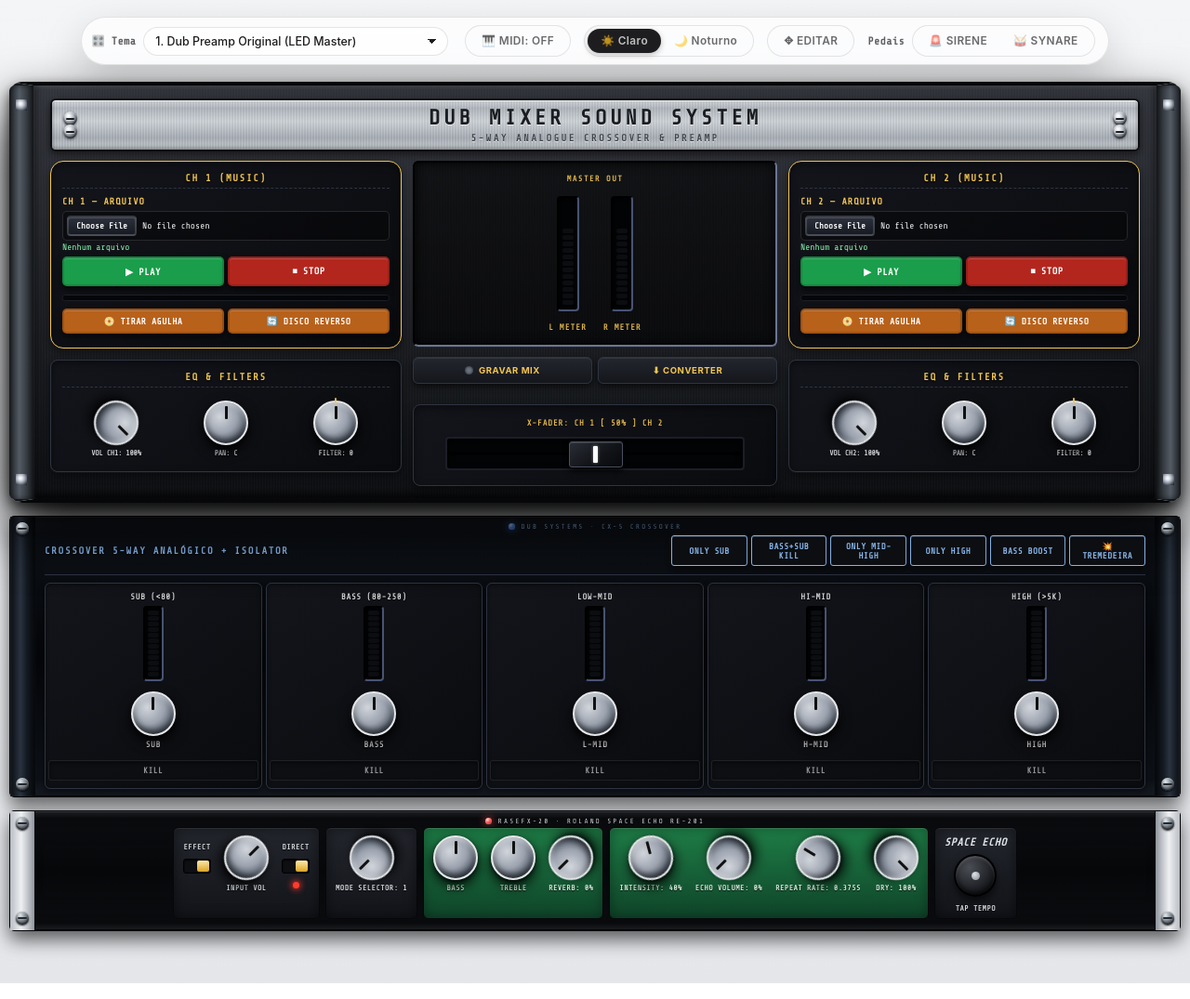
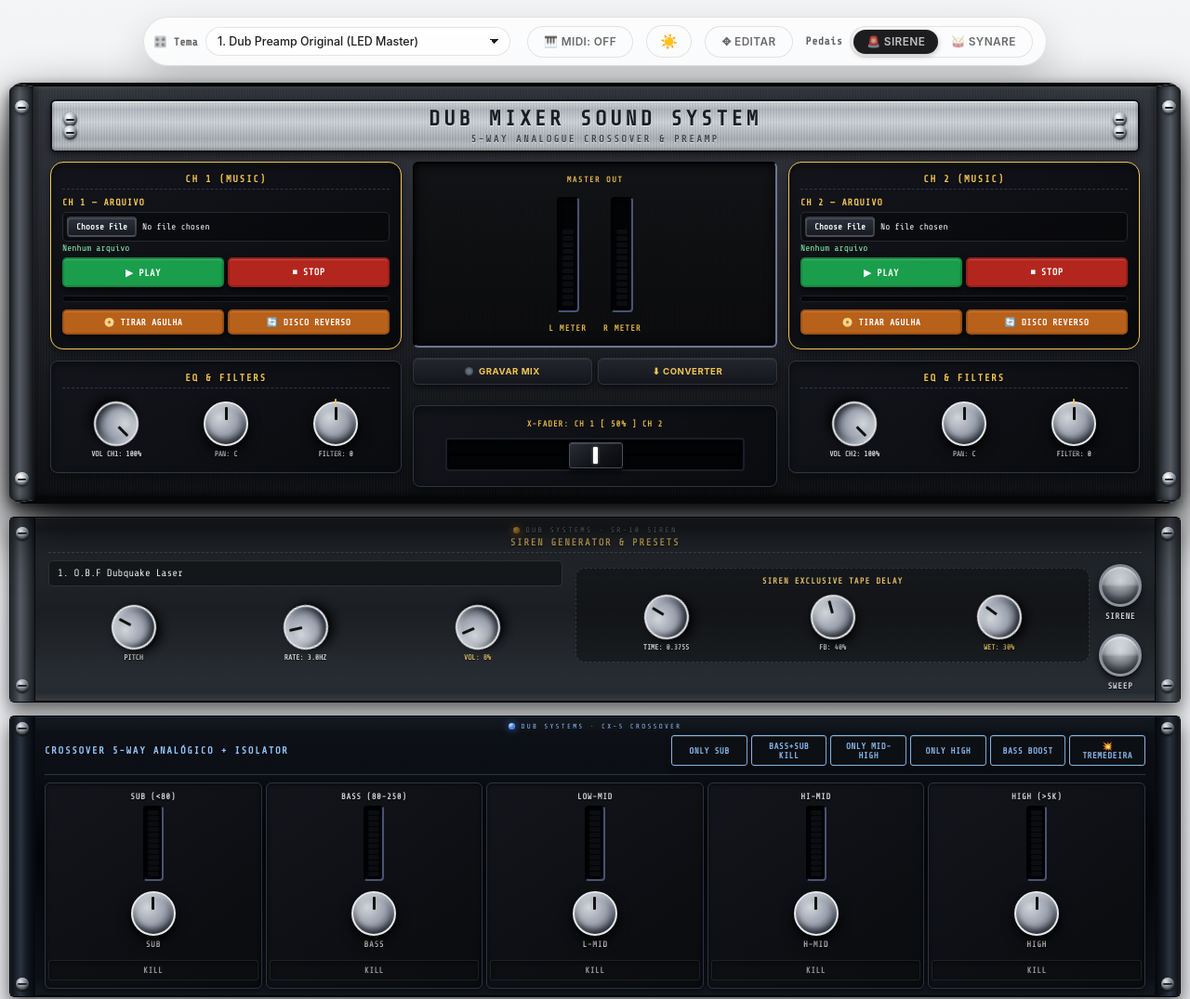
Before and after one commit to hroderik/dub-sound-system-studio, a plain HTML site: page frontend/index.html in a window 1280 px wide. Shown: the top 1075 px of the page at 93% size. Drawn offline with nearby package versions, Linux system fonts and the light colour scheme.

Commit message:
Orelhas do gabinete com 2 rebites de verdade por lado; tema vira botao unico de emoji (troca icone ao clicar); SIRENE visivel por padrao; README sincronizado

```diff
--- a/frontend/index.html
+++ b/frontend/index.html
@@ -599,6 +599,8 @@
         }
         .segmented button:hover { opacity: 0.9; color: inherit; }
         .segmented button.active { background: var(--toolbar-text); color: var(--toolbar-bg); opacity: 1; box-shadow: 0 2px 6px rgba(0,0,0,0.25); }
+        /* Botao unico do tema (estilo iPhone): so o emoji, troca de icone ao clicar */
+        .segmented button#bgToggleBtn { padding: 6px 11px; font-size: 0.95rem; line-height: 1; opacity: 1; }
 
         .mixer-chassis {
             /* Gabinete de aço com laterais de madeira maciça (dimensões de equipamento real) */
@@ -612,23 +614,17 @@
             transition: background 0.3s ease, border-color 0.3s ease;
         }
 
-        /* Parafusos de metal + veio da madeira nas duas laterais */
+        /* Orelhas laterais metalicas do gabinete (veio da madeira por baixo).
+           Os rebites sao elementos .face-parafuso reais nos cantos, iguais aos do
+           cabecalho — nada de gradiente "fantasma" que nao parece parafuso. */
         .mixer-chassis::before, .mixer-chassis::after {
             content: ''; position: absolute; top: 0; bottom: 0; width: 26px; pointer-events: none; z-index: 3;
-            background-repeat: no-repeat;
-            background-image:
-                radial-gradient(circle at 42% 38%, #ffffff 0%, #dfe3e9 22%, #9aa1ad 48%, #4a505b 74%, #14161a 100%),
-                radial-gradient(circle at 42% 38%, #ffffff 0%, #dfe3e9 22%, #9aa1ad 48%, #4a505b 74%, #14161a 100%),
-                linear-gradient(90deg, #1e2126 0, #545b64 42%, #3a4046 68%, #191c20 100%);
-            background-size: 12px 12px, 12px 12px, 100% 100%;
-            background-position: 50% 15px, 50% calc(100% - 15px), 0 0;
+            background: linear-gradient(90deg, #1e2126 0, #545b64 42%, #3a4046 68%, #191c20 100%);
             box-shadow: inset 0 0 6px rgba(0,0,0,0.55);
         }
         .mixer-chassis::before { left: -26px; border-radius: 6px 0 0 6px; }
-        .mixer-chassis::after { right: -26px; border-radius: 0 6px 6px 0; background-image:
-                radial-gradient(circle at 42% 38%, #ffffff 0%, #dfe3e9 22%, #9aa1ad 48%, #4a505b 74%, #14161a 100%),
-                radial-gradient(circle at 42% 38%, #ffffff 0%, #dfe3e9 22%, #9aa1ad 48%, #4a505b 74%, #14161a 100%),
-                linear-gradient(270deg, #1e2126 0, #545b64 42%, #3a4046 68%, #191c20 100%); }
+        .mixer-chassis::after { right: -26px; border-radius: 0 6px 6px 0;
+            background: linear-gradient(270deg, #1e2126 0, #545b64 42%, #3a4046 68%, #191c20 100%); }
 
         /* Cabeçalho como faceplate de rack 19": metal escovado + 2 parafusos em cada ponta */
         .mixer-header {
@@ -641,13 +637,15 @@
                 linear-gradient(180deg, #d9dde1 0%, #b3b9c0 16%, #ced3d8 42%, #a7adb5 76%, #c6cbd0 100%);
             box-shadow: inset 0 1px 0 rgba(255,255,255,0.9), inset 0 -2px 4px rgba(0,0,0,0.38), 0 3px 8px rgba(0,0,0,0.55);
         }
-        /* Parafusos da faceplate (4 cantos) — elementos de verdade pra ficarem bem visíveis */
-        .mixer-header .face-parafuso {
+        /* Parafusos/rebites de verdade: faceplate do cabecalho (4 cantos) e orelhas
+           do gabinete (2 rebites de cada lado) — bem visiveis em qualquer tema */
+        .face-parafuso {
             position: absolute; width: 15px; height: 15px; border-radius: 50%;
             background: radial-gradient(circle at 38% 32%, #ffffff 0%, #e8ecef 16%, #b7bcc4 36%, #7d848d 54%, #3f444c 74%, #16181d 90%, #06070a 100%);
             box-shadow: 0 1px 3px rgba(0,0,0,0.55), inset 0 -1px 2px rgba(0,0,0,0.6), inset 0 1px 1px rgba(255,255,255,0.55);
-        }
-        .mixer-header .face-parafuso::after {
+            pointer-events: none; z-index: 4;
+        }
+        .face-parafuso::after {
             content: ''; position: absolute; left: 50%; top: 50%; width: 9px; height: 2px; margin: -1px 0 0 -4.5px;
             border-radius: 1px; background: rgba(5, 7, 9, 0.9);
             box-shadow: 0 1px 0 rgba(255,255,255,0.45);
@@ -1232,8 +1230,7 @@
     </div>
 
     <div class="segmented" role="group" aria-label="Modo de fundo">
-        <button type="button" id="bgLightBtn" onclick="setBgMode('light')">☀️ Claro</button>
-        <button type="button" id="bgNightBtn" onclick="setBgMode('night')">🌙 Noturno</button>
+        <button type="button" id="bgToggleBtn" onclick="toggleBgMode()" title="Modo claro — clique pra ficar noturno" aria-label="Modo claro — clique pra ficar noturno" aria-pressed="false">☀️</button>
     </div>
     <div class="segmented" role="group" aria-label="Edição dos módulos">
         <button type="button" id="btnEditar" onclick="toggleEdicao()" title="Liga o modo edição: segure em qualquer lugar do equipamento (o DUB MIXER e os módulos) e arraste como uma janela — no modo edição os controles ficam bloqueados; as setas ▲▼ também mudam a ordem" aria-pressed="false">✥ EDITAR</button>
@@ -1241,7 +1238,7 @@
     <div class="toolbar-group">
         <span class="toolbar-label">Pedais</span>
         <div class="segmented" role="group" aria-label="Mostrar ou ocultar pedais">
-            <button type="button" id="btnModSiren" class="active" aria-pressed="true" onclick="togglePedal('siren')" title="Mostrar/ocultar o SIREN GENERATOR &amp; PRESETS">🚨 SIRENE</button>
+            <button type="button" id="btnModSiren" class="active" aria-pressed="true" onclick="togglePedal('siren')" title="Ocultar o SIREN GENERATOR &amp; PRESETS">🚨 SIRENE</button>
             <button type="button" id="btnModSynare" aria-pressed="false" onclick="togglePedal('synare')" title="Mostrar o pedal SYNARE / SPACE DRUM">🥁 SYNARE</button>
         </div>
     </div>
@@ -1250,6 +1247,11 @@
 <div id="modulosExternos">
 <div class="mixer-chassis" id="modMixer">
     <div class="modulo-barra"><span class="modulo-nome">🎛 DUB MIXER SOUND SYSTEM</span><button type="button" class="modulo-btn" onclick="moverModulo('modMixer',-1)" title="Mover para cima">▲</button><button type="button" class="modulo-btn" onclick="moverModulo('modMixer',1)" title="Mover para baixo">▼</button></div>
+    <!-- Rebites das orelhas laterais (2 de cada lado, iguais aos do cabecalho) -->
+    <span class="face-parafuso" style="left:-20.5px; top:15px;" aria-hidden="true"></span>
+    <span class="face-parafuso" style="left:-20.5px; bottom:15px;" aria-hidden="true"></span>
+    <span class="face-parafuso" style="right:-20.5px; top:15px;" aria-hidden="true"></span>
+    <span class="face-parafuso" style="right:-20.5px; bottom:15px;" aria-hidden="true"></span>
     <div class="mixer-header">
         <span class="face-parafuso" style="left:12px; top:12px;" aria-hidden="true"></span>
         <span class="face-parafuso" style="right:12px; top:12px;" aria-hidden="true"></span>
@@ -1439,7 +1441,7 @@
      Largura alinhada ao gabinete, como um equipamento de rack separado sobre a mesa. -->
 <div class="rack-externo" id="rack-siren-slot">
     <div class="modulo-barra"><span class="modulo-nome">🚨 SIRENE</span><button type="button" class="modulo-btn" onclick="moverModulo('rack-siren-slot',-1)" title="Mover para cima">▲</button><button type="button" class="modulo-btn" onclick="moverModulo('rack-siren-slot',1)" title="Mover para baixo">▼</button></div>
-    <div class="section-box rack-unit" id="modSiren" style="display: none;">
+    <div class="section-box rack-unit" id="modSiren">
         <div class="rack-ear" aria-hidden="true"><span class="rack-screw"></span><span class="rack-screw"></span></div>
 
         <div class="rack-face">
@@ -2003,10 +2005,17 @@
         let isLight = (mode === 'light');
         document.body.classList.toggle('bg-light', isLight);
         document.body.classList.toggle('bg-night', !isLight);
-        let lightBtn = document.getElementById('bgLightBtn'), nightBtn = document.getElementById('bgNightBtn');
-        if (lightBtn) lightBtn.classList.toggle('active', isLight);
-        if (nightBtn) nightBtn.classList.toggle('active', !isLight);
-    }
+        /* Botao unico de tema (igual iPhone): mostra so o emoji do modo atual e
+           troca de icone quando clica */
+        let b = document.getElementById('bgToggleBtn');
+        if (b) {
+            b.innerText = isLight ? '☀️' : '🌙';
+            let rotulo = isLight ? 'Modo claro — clique pra ficar noturno' : 'Modo noturno — clique pra ficar claro';
+            b.title = rotulo; b.setAttribute('aria-label', rotulo);
+            b.setAttribute('aria-pressed', String(!isLight));
+        }
+    }
+    function toggleBgMode() { setBgMode(document.body.classList.contains('bg-light') ? 'night' : 'light'); }
 
     /* ===== PONTE TAURI (versao executavel) =====
        Detecta se esta rodando dentro do Tauri e expoe comandos Rust para
@@ -2058,8 +2067,9 @@
 
     /* Sincroniza a barra Pedais com o estado REAL do HTML.
        Serve para um pedal poder NASCER OCULTO pelo próprio HTML — assim ele
-       não "pisca" na tela antes do JS rodar. O SYNARE começa oculto: é um
-       pedal de uso pontual e não precisa ocupar a mesa toda vez que abre. */
+       não "pisca" na tela antes do JS rodar. A SIRENE já nasce visível; o
+       SYNARE começa oculto: é um pedal de uso pontual e não precisa ocupar a
+       mesa toda vez que abre. */
     function sincronizarPedais() {
         Object.keys(PEDAIS).forEach(chave => {
             let m = PEDAIS[chave];
@@ -2265,7 +2275,7 @@
     window.addEventListener('DOMContentLoaded', () => {
         setBgMode('light');
         /* Acerta a barra de pedais e o modo compacto com o estado que veio do HTML
-           (o SYNARE já vem oculto) */
+           (a SIRENE já vem visível e o SYNARE oculto) */
         sincronizarPedais();
         /* Ordem escolhida no MODO EDICAO volta ao abrir de novo */
         carregarOrdemModulos();
```
Also changed, not shown: index.html (+37 -27 lines), README.md.
